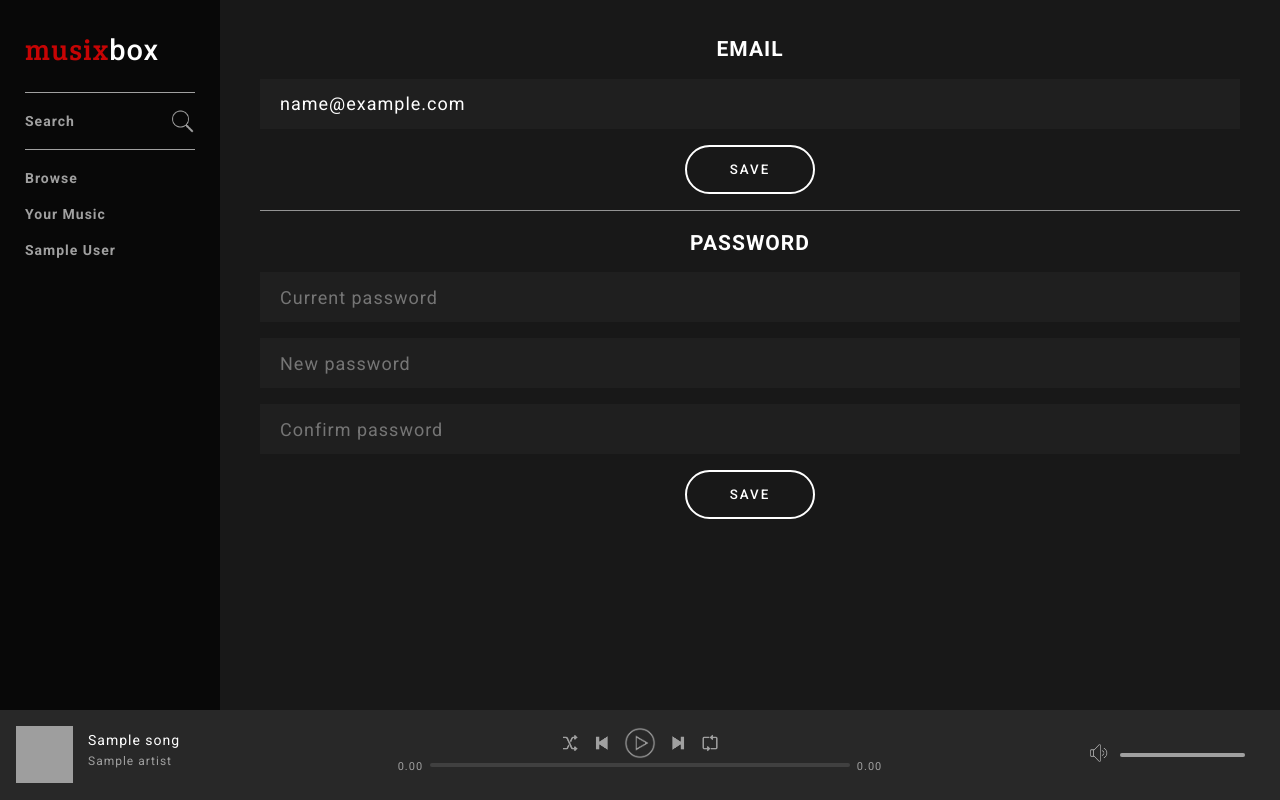
After one commit to abuzinac/musix_app, a PHP site: page /updateDetails.php in a window 1280 px wide. The commit adds this page. Run offline with PHP 8.4, Linux system fonts and the light colour scheme; the visitor is signed in with stand-in values (Sample User, id 1); tables that the repository leaves empty hold one stand-in row (values such as "Sample post"); grey boxes are pictures that could not be loaded.

Commit message:
Finish
finished user page, logout, update email & update password... Spotify clone is finished...

```diff
--- a/assets/css/style.css
+++ b/assets/css/style.css
@@ -500,3 +500,38 @@ input:focus {
     -webkit-appearance: none;
     -moz-appearance: none;
 }
+
+.userInfo h1 {
+    text-align: center;
+}
+
+.userDetails {
+    padding: 20px;
+}
+
+.userDetails .container h2 {
+    text-align: center;
+}
+
+.userDetails .container input[type="text"],
+.userDetails .container input[type="password"],
+.userDetails .container button {
+    display: block;
+    margin: 16px auto;
+}
+
+.userDetails .container input[type="text"],
+.userDetails .container input[type="password"] {
+    height: 50px;
+    width: 100%;
+    background: #1f1f1f;
+    border: none;
+    font-size: 18px;
+    font-weight: 300;
+    padding: 0 20px;
+}
+
+.userDetails .container .message {
+    color: #2ebd59;
+    font-weight: 300;
+}
--- a/assets/js/script.js
+++ b/assets/js/script.js
@@ -40,6 +40,39 @@ $(document).on("change", "select.playlist", function () {
         });
 
 });
+
+function updateEmail(emailClass) {
+    var emailValue = $("." + emailClass).val();
+
+    $.post("includes/handlers/ajax/updateEmail.php", {
+        email: emailValue, username: userLoggedIn
+    }).done(function (response) {
+        $("." + emailClass).nextAll(".message").text(response);
+    })
+}
+
+function updatePassword(oldPasswordClass, newPasswordClass1, newPasswordClass2) {
+    var oldPassword = $("." + oldPasswordClass).val();
+    var newPassword1 = $("." + newPasswordClass1).val();
+    var newPassword2 = $("." + newPasswordClass2).val();
+
+
+    $.post("includes/handlers/ajax/updatePassword.php", {
+        oldPassword: oldPassword,
+        newPassword1: newPassword1,
+        newPassword2: newPassword2,
+        username: userLoggedIn
+    })
+        .done(function (response) {
+            $("." + oldPasswordClass).nextAll(".message").text(response);
+        })
+}
+
+function logout() {
+    $.post("includes/handlers/ajax/logout.php", function () {
+        location.reload();
+    });
+}
 
 function openPage(url) {
 
--- a/includes/classes/User.php
+++ b/includes/classes/User.php
@@ -18,5 +18,20 @@ class User
         return $this->username;
     }
 
+    public function getEmail()
+    {
+        $query = mysqli_query($this->con, "SELECT email FROM users WHERE username='$this->username'");
+        $row = mysqli_fetch_array($query);
+        return $row['email'];
+    }
+
+
+    public function getFirstAndLastName()
+    {
+        $query = mysqli_query($this->con, "SELECT concat(firstName, ' ', lastName) as 'name' FROM users WHERE username='$this->username'");
+        $row = mysqli_fetch_array($query);
+        return $row['name'];
+    }
+
 
 }
--- /dev/null
+++ b/includes/handlers/ajax/logout.php
@@ -0,0 +1,3 @@
+<?php
+session_start();
+session_destroy();
--- a/includes/header.php
+++ b/includes/header.php
@@ -1,16 +1,19 @@
 <?php
 
 include("includes/config.php");
+include("includes/classes/User.php");
 include("includes/classes/Artist.php");
 include("includes/classes/Album.php");
 include("includes/classes/Song.php");
+include("includes/classes/Playlist.php");
 
 
 //session_destroy(); LOGOUT
 
 if (isset($_SESSION['userLoggedIn'])) {
-    $userLoggedIn = $_SESSION['userLoggedIn'];
-    echo "<script>userLoggedIn = '$userLoggedIn'</script>";
+    $userLoggedIn = new User($con, $_SESSION['userLoggedIn']);
+    $username = $userLoggedIn->getUsername();
+    echo "<script>userLoggedIn = '$username'</script>";
 } else {
     header("Location: register.php");
 }
--- a/includes/navBarContainer.php
+++ b/includes/navBarContainer.php
@@ -27,8 +27,8 @@
             </div>
 
             <div class="navItem">
-                <span role="link" tabindex="0" onclick="openPage('profile.php')"
-                      class="navItemLink">Andrija Buzinac</span>
+                <span role="link" tabindex="0" onclick="openPage('settings.php')"
+                      class="navItemLink"><?php  echo $userLoggedIn->getFirstAndLastName(); ?></span>
             </div>
 
         </div>
--- /dev/null
+++ b/updateDetails.php
@@ -0,0 +1,26 @@
+<?php
+
+include("includes/includedFiles.php");
+
+?>
+
+<div class="userDetails">
+
+    <div class="container borderBottom">
+        <h2>EMAIL</h2>
+        <input type="text" class="email" name="email" placeholder="Email address..."
+               value="<?php echo $userLoggedIn->getEmail(); ?>">
+        <span class="message"></span>
+        <button class="button" onclick="updateEmail('email')">SAVE</button>
+    </div>
+
+    <div class="container">
+        <h2>PASSWORD</h2>
+        <input type="password" class="oldPassword" name="oldPassword" placeholder="Current password">
+        <input type="password" class="newPassword1" name="newPassword1" placeholder="New password">
+        <input type="password" class="newPassword2" name="newPassword2" placeholder="Confirm password">
+        <span class="message"></span>
+        <button class="button" onclick="updatePassword('oldPassword', 'newPassword1', 'newPassword2')">SAVE</button>
+    </div>
+
+</div>
```
Also changed, not shown: includes/handlers/ajax/updateEmail.php (added, +30 -0 lines), includes/handlers/ajax/updatePassword.php (added, +52 -0 lines), settings.php (added, +19 -0 lines).
